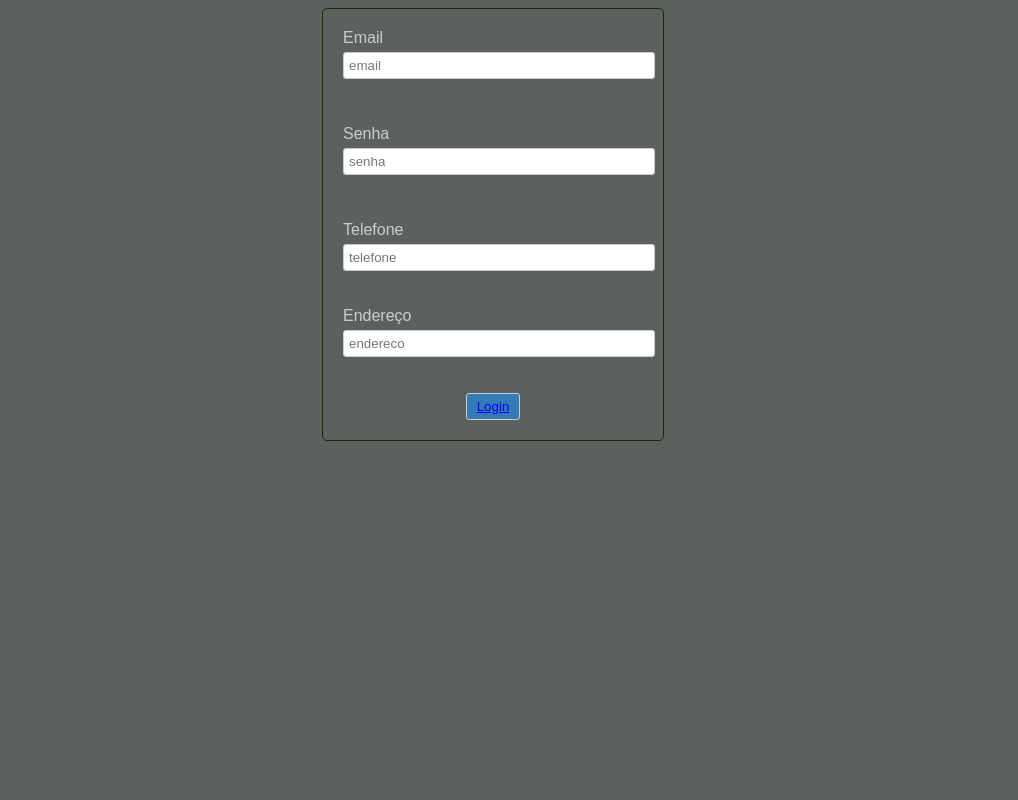
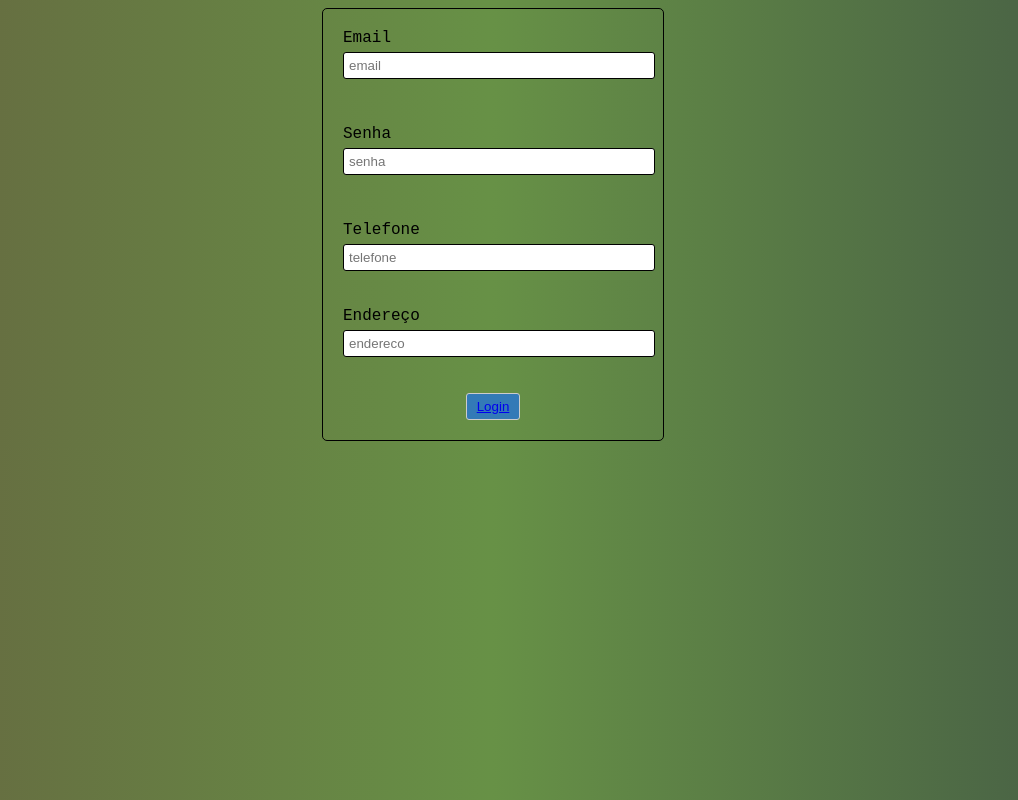
Before and after one commit to LucasEduardoGalvanJaraFukurozaki/primeira_loja, a plain HTML site: page formulario.html in a window 1280 px wide. Shown: the whole page, without its empty margins (147-1165 px from the left). Drawn offline with Linux system fonts and the light colour scheme.

Commit message:
Add files via upload

```diff
--- a/formulario.css
+++ b/formulario.css
@@ -1,30 +1,29 @@
 body {
-    font-family: Arial, sans-serif;
-    background-color: #5d615d;
+    font-family: 'Courier New', Courier, monospace;
+    background-image: linear-gradient(to right, rgb(102, 102, 64), rgb(103, 145, 70), rgb(69, 92, 69));
 }
-
 .login {
     width: 300px;
     margin: 0 auto;
     padding: 20px;
-    border: 1px solid #0d2e00;
+    border: 1px solid #000000;
     border-radius: 5px;
 }
 
 .email, .senha {
     margin-bottom: 10px;
-    color: #ccc;
+    color: #000000;
 }
 
 label {
     display: block;
     margin-bottom: 5px;
-    color: #ccc;
+    color: #000000;
 }
 input {
     width: 100%;
     padding: 5px;
-    border: 1px solid #ccc;
+    border: 1px solid #000000;
     border-radius: 3px;
 }
 
```
Also changed, not shown: formulario.html (+2 -0 lines), violao.html (+10 -0 lines).
